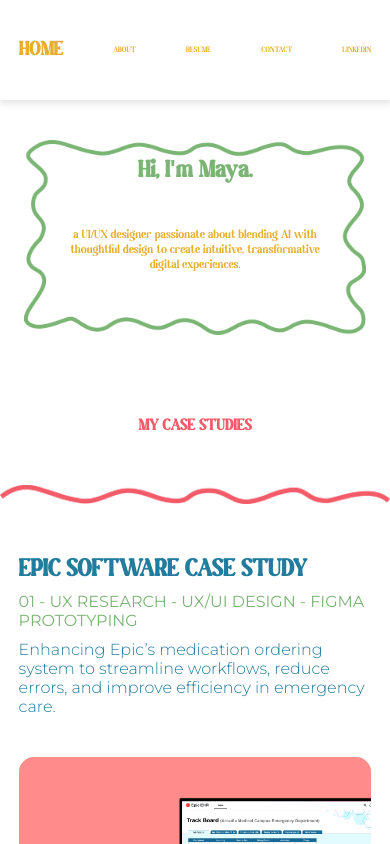
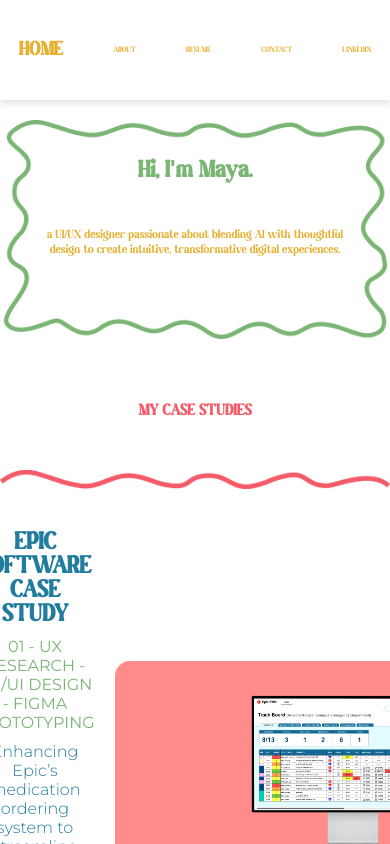
Before and after one commit to mayadastikhan/Portfolio, a React (Create React App) app: page / in a window 390 px wide. Built offline with nearby package versions, Linux system fonts and the light colour scheme.

Commit message:
fixed image and header

```diff
--- a/src/App.css
+++ b/src/App.css
@@ -437,41 +437,31 @@
 
 /* RESPONSIVE DESIGN */
 @media (max-width: 900px) {
-  .case-study {
-    flex-direction: column !important; /* Stack on smaller screens */
+  .case-study-intro {
+    flex-direction: column !important; /* Stack elements */
+    align-items: center !important;
     text-align: left !important;
-    width: 85% !important;
-    padding: 3vw !important;
-    max-width: none !important;
   }
 
   .case-study-text {
     width: 100% !important;
     padding-right: 0 !important;
-    align-items: flex-start !important;
   }
 
   .case-study-image {
     width: 100% !important;
-    justify-content: center !important;
+    order: 2 !important; /* Moves the image below text */
     margin-top: 2vw !important;
   }
 
-  .case-study-text h1 {
-    font-size: 4vw !important;
-  }
-
-  .case-study-text h2 {
-    font-size: 3vw !important;
-  }
-
-  .case-study-text p {
-    font-size: 2vw !important;
+  .case-study-image img {
+    max-width: 100% !important;
+    height: auto !important;
   }
 }
 
 @media (max-width: 600px) {
-  .case-study {
+  .case-study-intro {
     width: 90% !important;
     padding: 3vw !important;
   }
@@ -489,7 +479,8 @@
   }
 
   .case-study-image {
-    order: 2 !important; /* Moves the image below text */
+    width: 100% !important;
+    order: 2 !important; /* Ensures the image is below */
     margin-top: 3vw !important;
   }
 
```
